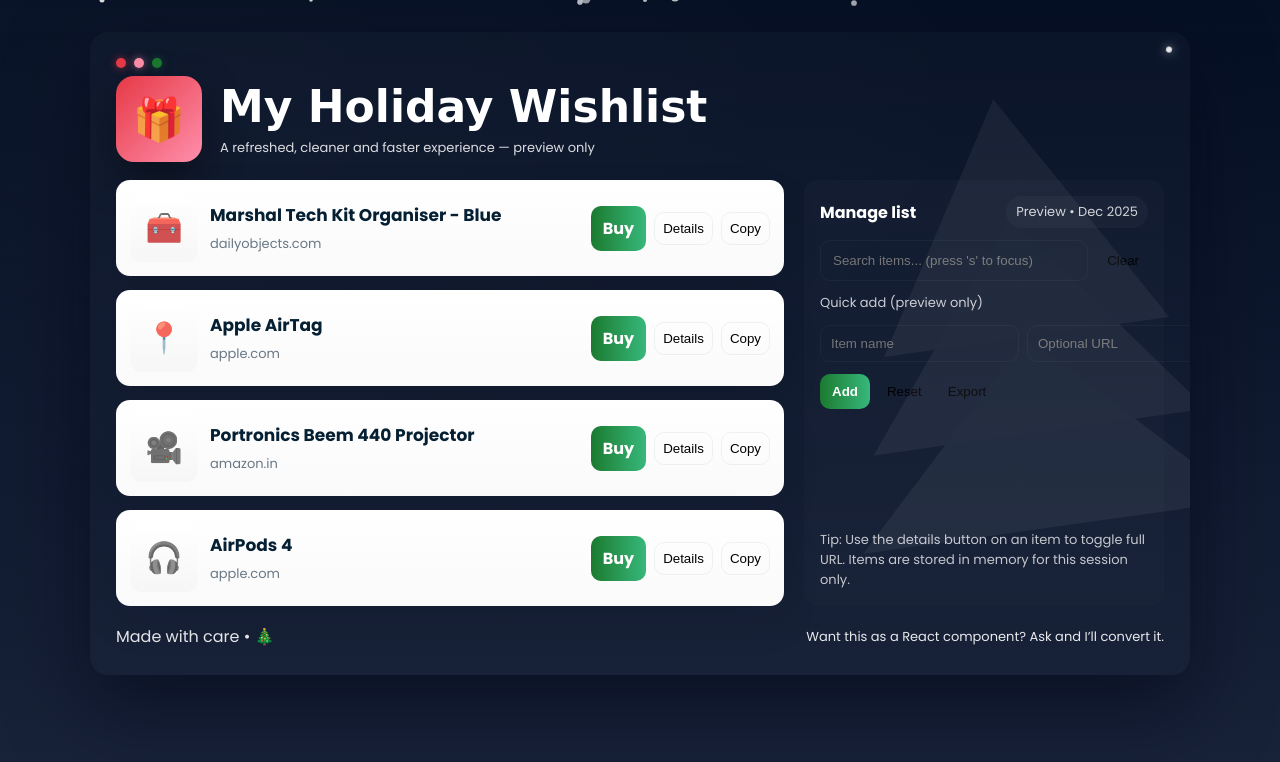
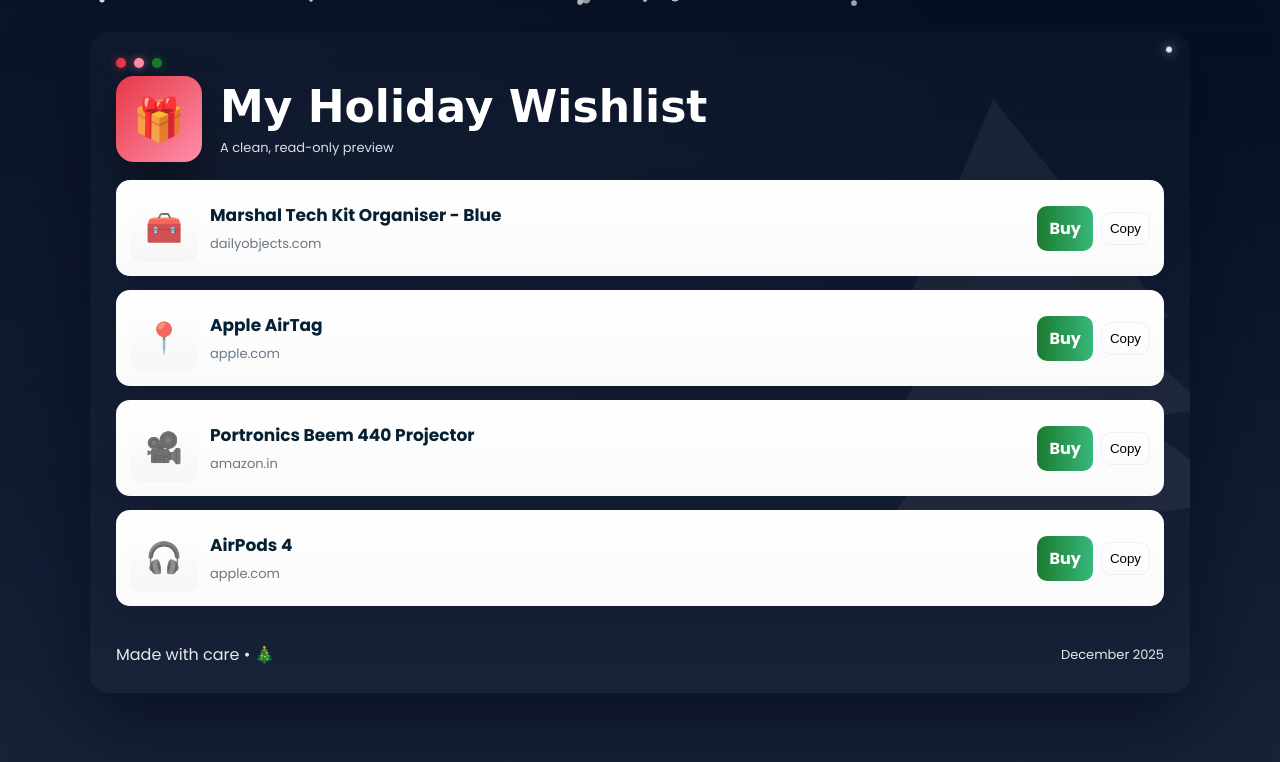
Before and after one commit to bagulpawan/animated-wishlist, a plain HTML site: page index.html in a window 1280 px wide. Drawn offline with Linux system fonts and the light colour scheme; a web font is replaced by a local one.

Commit message:
Refactor index.html for cleaner preview layout
Updated the title and adjusted layout styles for a cleaner preview. Removed unnecessary elements and simplified the JavaScript for a read-only experience.

```diff
--- a/index.html
+++ b/index.html
@@ -4,14 +4,14 @@
 <head>
   <meta charset="utf-8" />
   <meta name="viewport" content="width=device-width, initial-scale=1" />
-  <title>✨ Festive Wishlist — Revamped</title>
+  <title>✨ Festive Wishlist — Clean Preview</title>
   <link href="https://fonts.googleapis.com/css2?family=Poppins:wght@300;400;600;700&family=Mountains+of+Christmas:wght@400;700&display=swap" rel="stylesheet">
   <style>
     :root{
-      --bg-1:#061025; --bg-2:#19233a; --glass: rgba(255,255,255,0.04);
-      --card:#ffffff; --accent:#e63946; --pink:#ff8fab; --green:#1b7a2f;
+      --bg-1:#061025; --bg-2:#19233a;
+      --accent:#e63946; --pink:#ff8fab; --green:#1b7a2f;
       --muted:rgba(255,255,255,0.8); --muted-2:rgba(6,32,53,0.6);
-      --radius:16px; --maxw:1100px;
+      --maxw:1100px;
     }
 
     *{box-sizing:border-box}
@@ -25,11 +25,11 @@
     h1{font-family:'Mountains of Christmas',cursive;color:#fff;font-size:44px;margin:0}
     .sub{font-size:13px;margin-top:6px;color:rgba(255,255,255,0.85)}
 
-    /* layout */
-    .layout{display:grid;grid-template-columns:1fr 360px;gap:20px;margin-top:18px}
+    /* single-column layout */
+    .content{margin-top:18px; display:flex; flex-direction:column; gap:18px}
+    .list{display:flex;flex-direction:column;gap:14px}
 
-    /* wishlist column */
-    .list{display:flex;flex-direction:column;gap:14px}
+    /* wishlist item */
     .item{display:flex;gap:12px;align-items:center;padding:14px;border-radius:14px;background:linear-gradient(180deg,#fff,#fafafa);box-shadow:0 18px 40px rgba(2,6,23,0.08);position:relative;overflow:hidden}
     .item .emoji{width:68px;height:68px;border-radius:12px;background:linear-gradient(180deg,#fff,#f6f6f6);display:flex;align-items:center;justify-content:center;font-size:30px}
     .meta h3{margin:0;font-size:17px;color:#062033}
@@ -44,17 +44,6 @@
     .item.show{opacity:1;transform:none;transition:all .5s cubic-bezier(.2,.9,.3,1)}
     .item:hover{transform:translateY(-8px) scale(1.01);box-shadow:0 34px 80px rgba(2,6,23,0.18)}
 
-    /* right panel */
-    .panel{background:linear-gradient(180deg, rgba(255,255,255,0.02), rgba(255,255,255,0.01));border-radius:14px;padding:16px;height:100%;display:flex;flex-direction:column;gap:12px}
-    .search{display:flex;gap:10px}
-    .search input{flex:1;padding:12px;border-radius:10px;border:1px solid rgba(255,255,255,0.04);background:transparent;color:var(--muted)}
-    .addRow{display:flex;gap:8px}
-    .addRow input{flex:1;padding:10px;border-radius:10px;border:1px solid rgba(255,255,255,0.04);background:transparent;color:var(--muted)}
-
-    /* utilities */
-    .small{font-size:13px;color:rgba(255,255,255,0.78)}
-    .tag{display:inline-block;padding:6px 10px;border-radius:999px;background:rgba(255,255,255,0.03);font-size:13px}
-
     /* decorative */
     .tree{position:absolute;right:-90px;top:40px;opacity:.06;transform:rotate(-8deg);width:480px}
     .sparkle{position:absolute;right:18px;top:18px;width:6px;height:6px;border-radius:50%;background:rgba(255,255,255,0.9);box-shadow:0 0 10px rgba(255,255,255,0.6);animation:float 2.8s linear infinite}
@@ -66,7 +55,7 @@
 
     footer{display:flex;justify-content:space-between;align-items:center;margin-top:18px;color:rgba(255,255,255,0.9)}
 
-    @media (max-width:980px){.layout{grid-template-columns:1fr}.tree{display:none}}
+    @media (max-width:980px){.tree{display:none}}
   </style>
 </head>
 
@@ -86,65 +75,36 @@
       <div class="logo" aria-hidden>🎁</div>
       <div>
         <h1>My Holiday Wishlist</h1>
-        <div class="sub">A refreshed, cleaner and faster experience — preview only</div>
+        <div class="sub">A clean, read-only preview</div>
       </div>
       <div class="sparkle" aria-hidden></div>
     </header>
 
-    <div class="layout">
+    <div class="content">
       <main class="list" id="list"></main>
 
-      <aside class="panel" aria-label="Controls and suggestions">
-        <div style="display:flex;justify-content:space-between;align-items:center">
-          <strong style="color:#fff">Manage list</strong>
-          <div class="tag">Preview • Dec 2025</div>
-        </div>
-
-        <div class="search">
-          <input id="q" placeholder="Search items... (press 's' to focus)" aria-label="Search wishlist">
-          <button class="ghost" id="clear">Clear</button>
-        </div>
-
-        <div class="small">Quick add (preview only)</div>
-        <div class="addRow">
-          <input id="newName" placeholder="Item name" aria-label="New item name">
-          <input id="newURL" placeholder="Optional URL" aria-label="New item url">
-        </div>
-        <div style="display:flex;gap:8px">
-          <button class="btn" id="addBtn">Add</button>
-          <button class="ghost" id="reset">Reset</button>
-          <button class="ghost" id="export">Export</button>
-        </div>
-
-        <div style="margin-top:auto;font-size:13px;color:rgba(255,255,255,0.75)">Tip: Use the details button on an item to toggle full URL. Items are stored in memory for this session only.</div>
-      </aside>
+      <footer>
+        <div>Made with care • 🎄</div>
+        <div style="font-size:13px">December 2025</div>
+      </footer>
     </div>
-
-    <footer>
-      <div>Made with care • 🎄</div>
-      <div style="font-size:13px">Want this as a React component? Ask and I’ll convert it.</div>
-    </footer>
   </div>
 
   <div class="snow" id="snow"></div>
   <canvas id="confetti" style="position:fixed;left:0;top:0;pointer-events:none;width:100%;height:100%;z-index:9"></canvas>
 
   <script>
-    // --- data ---
-    const initial = [
+    // --- data (read-only preview) ---
+    const items = [
       { name: 'Marshal Tech Kit Organiser - Blue', url: 'https://www.dailyobjects.com/marshal-tech-kit-organiser-leatherite-blue/dp?f=pid~BLU-MARSAL-TECH-KIT-LTHRT', emoji: '🧰' },
       { name: 'Apple AirTag', url: 'https://www.apple.com/in/airtag/', emoji: '📍' },
       { name: 'Portronics Beem 440 Projector', url: 'https://www.amazon.in/Portronics-Projector-Resolution-Rotatable-Streaming/dp/B0CQG7XMXC', emoji: '🎥' },
       { name: 'AirPods 4', url: 'https://www.apple.com/in/airpods-4/', emoji: '🎧' }
     ];
 
-    let items = [...initial];
-
     // --- DOM ---
     const listEl = document.getElementById('list');
-    const q = document.getElementById('q');
 
-    // create item node
     function makeItem(it, i){
       const el = document.createElement('article'); el.className='item'; el.setAttribute('role','article');
 
@@ -156,19 +116,15 @@
 
       const ctr = document.createElement('div'); ctr.className='controls';
       const buy = document.createElement('a'); buy.className='btn'; buy.textContent = it.url? 'Buy' : 'View'; buy.href = it.url || '#'; buy.target='_blank'; buy.rel='noopener noreferrer';
-      const det = document.createElement('button'); det.className='ghost'; det.textContent='Details'; det.setAttribute('aria-expanded','false');
-      det.addEventListener('click', ()=>{
-        const open = det.getAttribute('aria-expanded') === 'true'; det.setAttribute('aria-expanded', String(!open)); p.textContent = !open ? (it.url || '— no link —') : (it.url ? new URL(it.url).hostname.replace('www.','') : '— no link —');
-      });
 
-      // copy url button
+      // copy url button kept (still useful)
       const copy = document.createElement('button'); copy.className='ghost'; copy.title='Copy URL'; copy.textContent='Copy';
       copy.addEventListener('click', async ()=>{
         if(!it.url) return alert('No URL to copy');
         try{ await navigator.clipboard.writeText(it.url); copy.textContent='Copied'; setTimeout(()=>copy.textContent='Copy',1200);}catch(e){alert('Copy failed');}
       });
 
-      ctr.appendChild(buy); ctr.appendChild(det); ctr.appendChild(copy);
+      ctr.appendChild(buy); ctr.appendChild(copy);
 
       el.appendChild(em); el.appendChild(meta); el.appendChild(ctr);
 
@@ -180,47 +136,23 @@
       return el;
     }
 
-    function render(filter){
+    function render(){
       listEl.innerHTML='';
-      const data = filter ? items.filter(it=> it.name.toLowerCase().includes(filter.toLowerCase())) : items;
-      if(data.length===0){ const none=document.createElement('div'); none.className='small'; none.style.padding='18px'; none.textContent='No items found.'; listEl.appendChild(none); return; }
-      data.forEach((it,i)=> listEl.appendChild(makeItem(it,i)));
+      items.forEach((it,i)=> listEl.appendChild(makeItem(it,i)));
     }
 
     render();
 
-    // search
-    q.addEventListener('input', e=> render(e.target.value)); document.getElementById('clear').addEventListener('click', ()=>{ q.value=''; render(); });
-
-    // add
-    document.getElementById('addBtn').addEventListener('click', ()=>{
-      const n = document.getElementById('newName').value.trim(); const u = document.getElementById('newURL').value.trim();
-      if(!n) return alert('Please enter a name');
-      items.unshift({name:n,url:u,emoji:'🎁'}); document.getElementById('newName').value=''; document.getElementById('newURL').value=''; render();
-    });
-
-    // reset
-    document.getElementById('reset').addEventListener('click', ()=>{ items = [...initial]; render(); });
-
-    // export -> download JSON
-    document.getElementById('export').addEventListener('click', ()=>{
-      const blob = new Blob([JSON.stringify(items, null, 2)],{type:'application/json'});
-      const url = URL.createObjectURL(blob); const a=document.createElement('a'); a.href=url; a.download='wishlist.json'; document.body.appendChild(a); a.click(); a.remove(); URL.revokeObjectURL(url);
-    });
-
-    // confetti
-    const canvas = document.getElementById('confetti'); const ctx = canvas.getContext('2d'); function fit(){canvas.width=innerWidth;canvas.height=innerHeight;} window.addEventListener('resize', fit); fit(); let parts=[]; function burst(){ for(let i=0;i<90;i++){ parts.push({x:innerWidth/2 + (Math.random()-0.5)*400,y:160+Math.random()*80,vx:(Math.random()-0.5)*8,vy:Math.random()*8+2,size:6+Math.random()*8,color:`hsl(${Math.random()*360} 80% 60%)`,ttl:140+Math.random()*120}) } }
+    // confetti (celebrate on header double-click)
+    const canvas = document.getElementById('confetti'); const ctx = canvas.getContext('2d');
+    function fit(){canvas.width=innerWidth;canvas.height=innerHeight;} window.addEventListener('resize', fit); fit();
+    let parts=[]; function burst(){ for(let i=0;i<90;i++){ parts.push({x:innerWidth/2 + (Math.random()-0.5)*400,y:160+Math.random()*80,vx:(Math.random()-0.5)*8,vy:Math.random()*8+2,size:6+Math.random()*8,color:`hsl(${Math.random()*360} 80% 60%)`,ttl:140+Math.random()*120}) } }
     function draw(){ ctx.clearRect(0,0,canvas.width,canvas.height); for(let i=parts.length-1;i>=0;i--){const p=parts[i]; p.x+=p.vx; p.y+=p.vy; p.vy+=0.24; p.ttl--; ctx.save(); ctx.translate(p.x,p.y); ctx.rotate(p.ttl/7); ctx.fillStyle=p.color; ctx.fillRect(-p.size/2,-p.size/2,p.size,p.size); ctx.restore(); if(p.y>innerHeight+50||p.ttl<0) parts.splice(i,1); } requestAnimationFrame(draw);} draw();
-    // celebrate button maps to burst
-    document.querySelectorAll('.ghost[id="celebrate"]').forEach(b=>b.addEventListener('click', ()=>burst()));
-    // also allow double-click on header to celebrate
     document.querySelector('header').addEventListener('dblclick', ()=>burst());
 
-    // snow
-    const snow = document.getElementById('snow'); function makeSnow(n=80){ for(let i=0;i<n;i++){ const s=document.createElement('i'); const x=Math.random()*100; const dur=6+Math.random()*12; s.style.left=`${x}%`; s.style.top=`-${Math.random()*20}%`; s.style.opacity=0.6+Math.random()*0.4; s.style.transform=`scale(${0.6+Math.random()*1.2})`; s.style.animationDuration=`${dur}s`; s.style.animationDelay=`${Math.random()*5}s`; snow.appendChild(s); } } makeSnow(90);
-
-    // accessibility: focus search (s)
-    window.addEventListener('keydown', e=>{ if(e.key.toLowerCase()==='s'){ e.preventDefault(); q.focus(); } });
+    // gentle snow
+    const snow = document.getElementById('snow');
+    function makeSnow(n=80){ for(let i=0;i<n;i++){ const s=document.createElement('i'); const x=Math.random()*100; const dur=6+Math.random()*12; s.style.left=`${x}%`; s.style.top=`-${Math.random()*20}%`; s.style.opacity=0.6+Math.random()*0.4; s.style.transform=`scale(${0.6+Math.random()*1.2})`; s.style.animationDuration=`${dur}s`; s.style.animationDelay=`${Math.random()*5}s`; snow.appendChild(s);} } makeSnow(90);
 
     // reduced motion
     if(window.matchMedia('(prefers-reduced-motion: reduce)').matches){ document.querySelectorAll('.item').forEach(c=>c.style.transition='none'); }
```
